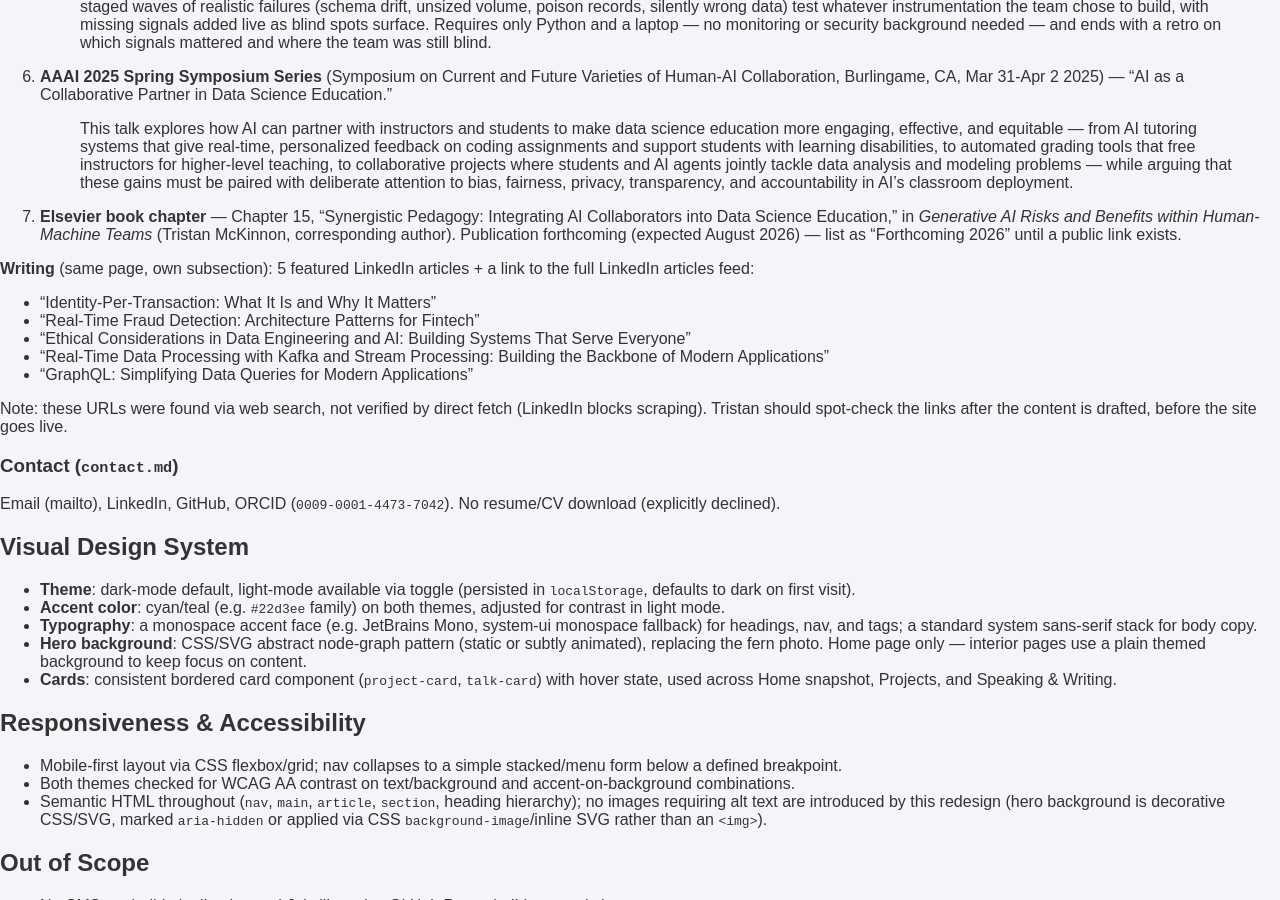
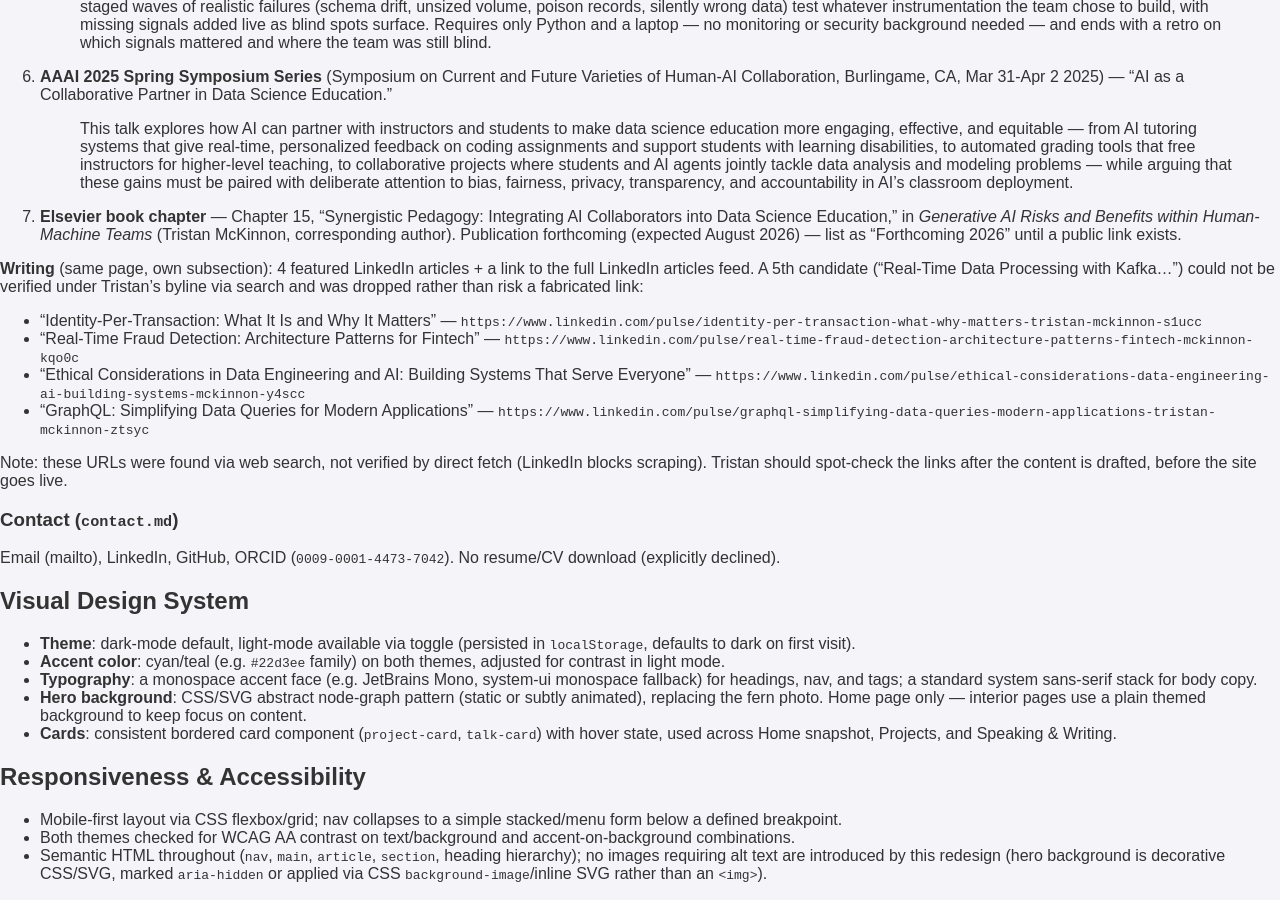
Before and after one commit to tr9800a/tr9800a.github.io, a Jekyll site: the page built from docs/superpowers/specs/2026-07-01-portfolio-site-redesign-design.md, in a window 1280 px wide and 900 px high, scrolled down 3197 px. Built offline with Jekyll 4.4.1, drawn with Linux system fonts in a browser that asks for light colours; our own code applies the rules of GitHub Pages for plain Markdown files.

Commit message:
Drop unverifiable Kafka article from writing section
Search couldn't confirm the article exists under Tristan's byline;
better to ship 4 verified links than one guessed URL.

Co-Authored-By: Claude Sonnet 5 <noreply@anthropic.com>

```diff
--- a/docs/superpowers/specs/2026-07-01-portfolio-site-redesign-design.md
+++ b/docs/superpowers/specs/2026-07-01-portfolio-site-redesign-design.md
@@ -76,12 +76,11 @@ All entries from `_talks/` collection, reverse-chronological. Content confirmed/
 
 7. **Elsevier book chapter** — Chapter 15, "Synergistic Pedagogy: Integrating AI Collaborators into Data Science Education," in *Generative AI Risks and Benefits within Human-Machine Teams* (Tristan McKinnon, corresponding author). Publication forthcoming (expected August 2026) — list as "Forthcoming 2026" until a public link exists.
 
-**Writing** (same page, own subsection): 5 featured LinkedIn articles + a link to the full LinkedIn articles feed:
-- "Identity-Per-Transaction: What It Is and Why It Matters"
-- "Real-Time Fraud Detection: Architecture Patterns for Fintech"
-- "Ethical Considerations in Data Engineering and AI: Building Systems That Serve Everyone"
-- "Real-Time Data Processing with Kafka and Stream Processing: Building the Backbone of Modern Applications"
-- "GraphQL: Simplifying Data Queries for Modern Applications"
+**Writing** (same page, own subsection): 4 featured LinkedIn articles + a link to the full LinkedIn articles feed. A 5th candidate ("Real-Time Data Processing with Kafka...") could not be verified under Tristan's byline via search and was dropped rather than risk a fabricated link:
+- "Identity-Per-Transaction: What It Is and Why It Matters" — `https://www.linkedin.com/pulse/identity-per-transaction-what-why-matters-tristan-mckinnon-s1ucc`
+- "Real-Time Fraud Detection: Architecture Patterns for Fintech" — `https://www.linkedin.com/pulse/real-time-fraud-detection-architecture-patterns-fintech-mckinnon-kqo0c`
+- "Ethical Considerations in Data Engineering and AI: Building Systems That Serve Everyone" — `https://www.linkedin.com/pulse/ethical-considerations-data-engineering-ai-building-systems-mckinnon-y4scc`
+- "GraphQL: Simplifying Data Queries for Modern Applications" — `https://www.linkedin.com/pulse/graphql-simplifying-data-queries-modern-applications-tristan-mckinnon-ztsyc`
 
 Note: these URLs were found via web search, not verified by direct fetch (LinkedIn blocks scraping). Tristan should spot-check the links after the content is drafted, before the site goes live.
 
```
